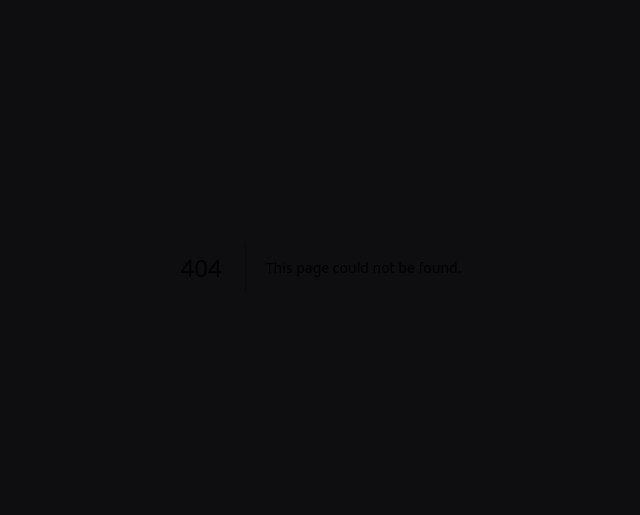
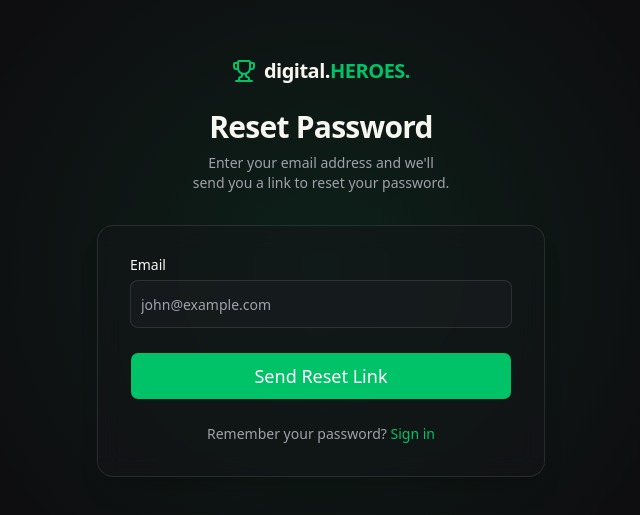
Before and after one commit to Me-HimanshuJain/Digital-hero, a Next.js app: page /forgot-password in a window 1280 px wide. Before the commit this address had no page. Shown: the part 133-648 px from the top of the page, without its empty margins (319-959 px from the left). Built offline with nearby package versions, Linux system fonts and the light colour scheme; no server answers.

Commit message:
feat: add forgot password and reset password flows with auth callback

```diff
--- /dev/null
+++ b/src/app/(auth)/forgot-password/page.tsx
@@ -0,0 +1,100 @@
+"use client";
+
+import { useState } from "react";
+import { Button } from "@/components/ui/button";
+import { Input } from "@/components/ui/input";
+import { Label } from "@/components/ui/label";
+import Link from "next/link";
+import { createClient } from "@/lib/supabase/client";
+import { Trophy } from "lucide-react";
+
+export default function ForgotPasswordPage() {
+  const [email, setEmail] = useState("");
+  const [loading, setLoading] = useState(false);
+  const [message, setMessage] = useState<string | null>(null);
+  const [error, setError] = useState<string | null>(null);
+
+  const supabase = createClient();
+
+  const handleReset = async (e: React.FormEvent) => {
+    e.preventDefault();
+    setLoading(true);
+    setError(null);
+    setMessage(null);
+
+    try {
+      const { error: resetError } = await supabase.auth.resetPasswordForEmail(email, {
+        redirectTo: `${window.location.origin}/auth/callback?next=/reset-password`,
+      });
+
+      if (resetError) throw resetError;
+
+      setMessage("Check your email for the password reset link.");
+
+    } catch (err: any) {
+      setError(err.message || "An error occurred.");
+    } finally {
+      setLoading(false);
+    }
+  };
+
+  return (
+    <div className="min-h-screen flex flex-col justify-center items-center bg-background p-4 relative overflow-hidden">
+      <div className="absolute inset-0 z-0 bg-[radial-gradient(circle_at_center,rgba(0,196,106,0.1)_0%,transparent_50%)]"></div>
+
+      <div className="w-full max-w-md relative z-10">
+        <div className="flex flex-col items-center mb-8">
+          <Link href="/" className="flex items-center gap-2 mb-2 transition-opacity hover:opacity-80">
+             <Trophy className="h-6 w-6 text-primary" />
+             <span className="text-xl font-bold tracking-tight text-foreground">
+              digital.<span className="text-primary">HEROES.</span>
+            </span>
+          </Link>
+          <h1 className="text-3xl font-bold tracking-tight mt-4">Reset Password</h1>
+          <p className="text-muted-foreground text-sm mt-2 text-center text-balance">
+            Enter your email address and we'll send you a link to reset your password.
+          </p>
+        </div>
+
+        <div className="bg-card/50 backdrop-blur-md border border-white/10 rounded-2xl p-8 shadow-xl">
+          {message && (
+            <div className="mb-6 p-4 rounded-lg bg-primary/20 border border-primary/50 text-primary text-sm">
+              {message}
+            </div>
+          )}
+          {error && (
+            <div className="mb-6 p-4 rounded-lg bg-destructive/20 border border-destructive/50 text-destructive text-sm">
+              {error}
+            </div>
+          )}
+
+          <form onSubmit={handleReset} className="space-y-6">
+            <div className="space-y-2">
+              <Label htmlFor="email">Email</Label>
+              <Input
+                id="email"
+                type="email"
+                placeholder="john@example.com"
+                value={email}
+                onChange={(e) => setEmail(e.target.value)}
+                required
+                className="bg-background/50 border-white/10 h-12"
+              />
+            </div>
+
+            <Button type="submit" className="w-full h-12 text-lg font-medium" disabled={loading}>
+              {loading ? "Sending..." : "Send Reset Link"}
+            </Button>
+          </form>
+
+          <div className="mt-6 text-center text-sm text-muted-foreground">
+            Remember your password?{" "}
+            <Link href="/login" className="text-primary hover:underline">
+              Sign in
+            </Link>
+          </div>
+        </div>
+      </div>
+    </div>
+  );
+}
--- /dev/null
+++ b/src/app/(auth)/reset-password/page.tsx
@@ -0,0 +1,118 @@
+"use client";
+
+import { useState } from "react";
+import { Button } from "@/components/ui/button";
+import { Input } from "@/components/ui/input";
+import { Label } from "@/components/ui/label";
+import Link from "next/link";
+import { createClient } from "@/lib/supabase/client";
+import { Trophy, Eye, EyeOff } from "lucide-react";
+import { useRouter } from "next/navigation";
+
+export default function ResetPasswordPage() {
+  const [password, setPassword] = useState("");
+  const [showPassword, setShowPassword] = useState(false);
+  const [loading, setLoading] = useState(false);
+  const [message, setMessage] = useState<string | null>(null);
+  const [error, setError] = useState<string | null>(null);
+
+  const supabase = createClient();
+  const router = useRouter();
+
+  const handleUpdate = async (e: React.FormEvent) => {
+    e.preventDefault();
+    setLoading(true);
+    setError(null);
+    setMessage(null);
+
+    const isStrong = /^(?=.*[a-z])(?=.*[A-Z])(?=.*\d)(?=.*[\W_]).{8,}$/.test(password);
+    if (!isStrong) {
+      setError("Password must be at least 8 characters and include uppercase, lowercase, numbers, and special characters.");
+      setLoading(false);
+      return;
+    }
+
+    try {
+      const { error: updateError } = await supabase.auth.updateUser({
+        password: password
+      });
+
+      if (updateError) throw updateError;
+
+      setMessage("Your password has been updated successfully.");
+
+      // Redirect to login or dashboard after a short delay
+      setTimeout(() => {
+        router.push("/dashboard");
+      }, 2000);
+
+    } catch (err: any) {
+      setError(err.message || "An error occurred.");
+    } finally {
+      setLoading(false);
+    }
+  };
+
+  return (
+    <div className="min-h-screen flex flex-col justify-center items-center bg-background p-4 relative overflow-hidden">
+      <div className="absolute inset-0 z-0 bg-[radial-gradient(circle_at_center,rgba(0,196,106,0.1)_0%,transparent_50%)]"></div>
+
+      <div className="w-full max-w-md relative z-10">
+        <div className="flex flex-col items-center mb-8">
+          <Link href="/" className="flex items-center gap-2 mb-2 transition-opacity hover:opacity-80">
+             <Trophy className="h-6 w-6 text-primary" />
+             <span className="text-xl font-bold tracking-tight text-foreground">
+              digital.<span className="text-primary">HEROES.</span>
+            </span>
+          </Link>
+          <h1 className="text-3xl font-bold tracking-tight mt-4">Update Password</h1>
+          <p className="text-muted-foreground text-sm mt-2 text-center text-balance">
+            Enter your new secure password.
+          </p>
+        </div>
+
+        <div className="bg-card/50 backdrop-blur-md border border-white/10 rounded-2xl p-8 shadow-xl">
+          {message && (
+            <div className="mb-6 p-4 rounded-lg bg-primary/20 border border-primary/50 text-primary text-sm">
+              {message}
+            </div>
+          )}
+          {error && (
+            <div className="mb-6 p-4 rounded-lg bg-destructive/20 border border-destructive/50 text-destructive text-sm">
+              {error}
+            </div>
+          )}
+
+          <form onSubmit={handleUpdate} className="space-y-6">
+            <div className="space-y-2">
+              <Label htmlFor="password">New Password</Label>
+              <div className="relative">
+                <Input
+                  id="password"
+                  type={showPassword ? "text" : "password"}
+                  placeholder="••••••••"
+                  value={password}
+                  onChange={(e) => setPassword(e.target.value)}
+                  required
+                  className="bg-background/50 border-white/10 h-12 pr-10"
+                />
+                <button
+                  type="button"
+                  onClick={() => setShowPassword(!showPassword)}
+                  className="absolute right-3 top-1/2 -translate-y-1/2 text-muted-foreground hover:text-foreground transition-colors"
+                >
+                  {showPassword ? <EyeOff size={18} /> : <Eye size={18} />}
+                </button>
+              </div>
+              <p className="text-xs text-muted-foreground mt-1">Must include uppercase, lowercase, numbers, and special characters.</p>
+            </div>
+
+            <Button type="submit" className="w-full h-12 text-lg font-medium" disabled={loading}>
+              {loading ? "Updating..." : "Update Password"}
+            </Button>
+          </form>
+        </div>
+      </div>
+    </div>
+  );
+}
--- /dev/null
+++ b/src/app/auth/callback/route.ts
@@ -0,0 +1,30 @@
+import { NextResponse } from 'next/server'
+// The client you created from the Server-Side Auth instructions
+import { createClient } from '@/lib/supabase/server'
+
+export async function GET(request: Request) {
+  const { searchParams, origin } = new URL(request.url)
+  const code = searchParams.get('code')
+  // if "next" is in param, use it as the redirect URL
+  const next = searchParams.get('next') ?? '/'
+
+  if (code) {
+    const supabase = createClient()
+    const { error } = await supabase.auth.exchangeCodeForSession(code)
+    if (!error) {
+      const forwardedHost = request.headers.get('x-forwarded-host') // original origin before load balancer
+      const isLocalEnv = process.env.NODE_ENV === 'development'
+      if (isLocalEnv) {
+        // we can be sure that there is no load balancer in between, so no need to watch for X-Forwarded-Host
+        return NextResponse.redirect(`${origin}${next}`)
+      } else if (forwardedHost) {
+        return NextResponse.redirect(`https://${forwardedHost}${next}`)
+      } else {
+        return NextResponse.redirect(`${origin}${next}`)
+      }
+    }
+  }
+
+  // return the user to an error page with some instructions
+  return NextResponse.redirect(`${origin}/login?message=Auth error`)
+}
```
